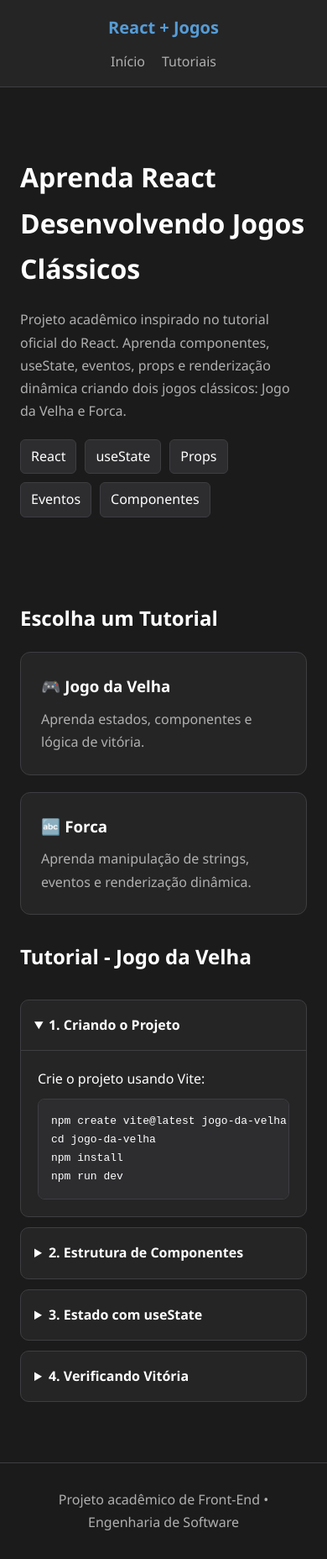
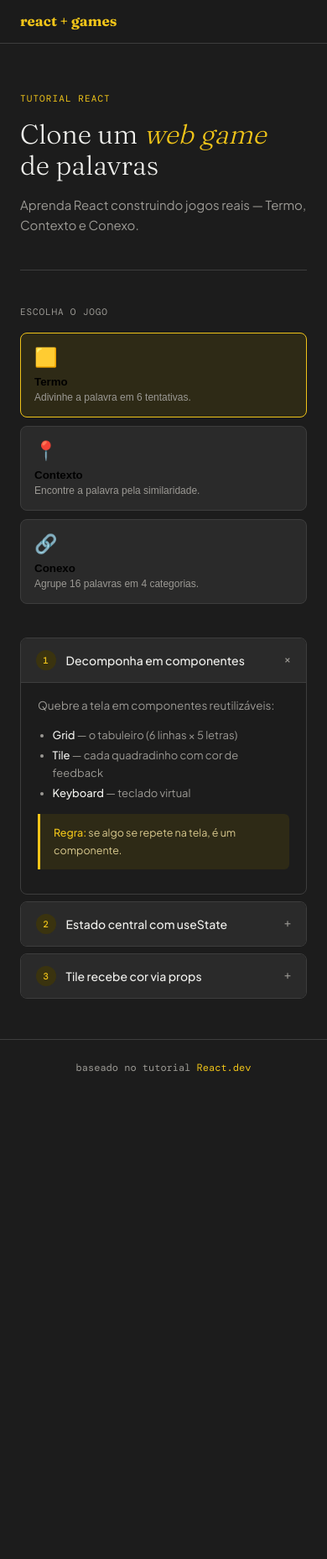
Before and after one commit to eduuusantana/Front_End2026, a plain HTML site: page Atividade Jogo/index.html in a window 390 px wide. Shown: the whole page at 84% size. After the commit the page ends 1306 px from the top, so only its background shows below. Drawn offline with nearby package versions, Linux system fonts and the light colour scheme.

Commit message:
Update index.html

```diff
--- a/Atividade Jogo/index.html
+++ b/Atividade Jogo/index.html
@@ -3,345 +3,318 @@
 <head>
 <meta charset="UTF-8">
 <meta name="viewport" content="width=device-width, initial-scale=1.0">
-<title>Aprenda React Criando Jogos Clássicos</title>
+<title>Clone um Web Game de Palavras com React</title>
+<link rel="preconnect" href="https://fonts.googleapis.com">
+<link href="https://fonts.googleapis.com/css2?family=Fraunces:opsz,wght@9..144,300;9..144,700&family=DM+Mono:wght@400;500&family=Plus+Jakarta+Sans:wght@400;500;600&display=swap" rel="stylesheet">
+<style>
+  *, *::before, *::after { box-sizing: border-box; margin: 0; padding: 0; }
 
-<style>
-*{
-    margin:0;
-    padding:0;
-    box-sizing:border-box;
+  :root {
+    --bg:      #1c1c1c;
+    --surface: #2a2a2a;
+    --border:  #3d3d3d;
+    --text:    #f0f0ed;
+    --muted:   #9b9994;
+    --accent:  #f0c419;
+    --mono:    'DM Mono', monospace;
+    --serif:   'Fraunces', serif;
+    --sans:    'Plus Jakarta Sans', sans-serif;
   }
 
-:root{
-    --bg:#1b1b1b;
-    --surface:#252526;
-    --surface2:#2d2d30;
-    --border:#3e3e42;
-    --text:#ffffff;
-    --muted:#b0b0b0;
-    --accent:#569cd6;
-    --success:#6a9955;
-    --warning:#d7ba7d;
+  body {
+    background: var(--bg);
+    color: var(--text);
+    font-family: var(--sans);
+    font-size: 15px;
+    line-height: 1.65;
   }
 
-body{
-    font-family:"Segoe UI",Tahoma,Geneva,Verdana,sans-serif;
-    background:var(--bg);
-    color:var(--text);
-    line-height:1.7;
+  /* NAV */
+  nav {
+    position: sticky; top: 0; z-index: 10;
+    background: rgba(28,28,28,.95);
+    border-bottom: 1px solid var(--border);
+    padding: 0 1.5rem;
+    display: flex; align-items: center; gap: 1.5rem;
+    height: 52px;
   }
+  .nav-logo {
+    font-family: var(--serif); font-size: 17px;
+    color: var(--accent); font-weight: 700; text-decoration: none;
+  }
+  .nav-links { display: flex; gap: 1.25rem; margin-left: auto; }
+  .nav-links a { font-size: 13px; color: var(--muted); text-decoration: none; }
+  .nav-links a:hover { color: var(--text); }
 
-nav{
-    position:sticky;
-    top:0;
-    background:var(--surface);
-    border-bottom:1px solid var(--border);
-    padding:16px 40px;
-    display:flex;
-    justify-content:space-between;
-    align-items:center;
+  /* HERO */
+  .hero { max-width: 760px; margin: 0 auto; padding: 3.5rem 1.5rem 2.5rem; }
+  .hero-eyebrow {
+    font-family: var(--mono); font-size: 11px; letter-spacing: .1em;
+    color: var(--accent); text-transform: uppercase; margin-bottom: 1rem;
   }
+  .hero h1 {
+    font-family: var(--serif); font-size: clamp(2rem, 5vw, 2.8rem);
+    font-weight: 300; line-height: 1.15; margin-bottom: 1rem;
+  }
+  .hero h1 em { font-style: italic; color: var(--accent); }
+  .hero-lead { color: var(--muted); max-width: 480px; }
 
-.logo{
-    color:var(--accent);
-    font-weight:700;
-    font-size:20px;
+  hr.divider { border: none; border-top: 1px solid var(--border); margin: 0 1.5rem; }
+
+  /* GAME SELECTOR */
+  .section { max-width: 760px; margin: 0 auto; padding: 2.5rem 1.5rem; }
+  .section-label {
+    font-family: var(--mono); font-size: 11px; color: var(--muted);
+    letter-spacing: .08em; text-transform: uppercase; margin-bottom: 1rem;
   }
+  .game-grid { display: grid; grid-template-columns: repeat(3,1fr); gap: 10px; margin-bottom: 2.5rem; }
+  .game-card {
+    background: var(--surface); border: 1px solid var(--border);
+    border-radius: 8px; padding: 1rem; text-align: left; cursor: pointer;
+  }
+  .game-card:hover { border-color: var(--muted); }
+  .game-card.active { border-color: var(--accent); background: #2e2a16; }
+  .game-icon { font-size: 22px; margin-bottom: .5rem; }
+  .game-name { font-weight: 600; margin-bottom: .25rem; }
+  .game-desc { font-size: 12px; color: var(--muted); }
 
-nav ul{
-    display:flex;
-    gap:20px;
-    list-style:none;
+  /* STEPS */
+  .step { border: 1px solid var(--border); border-radius: 8px; overflow: hidden; margin-bottom: 8px; }
+  .step-header {
+    display: flex; align-items: center; gap: 12px;
+    padding: .85rem 1.1rem; cursor: pointer; background: var(--surface);
+    list-style: none;
   }
+  .step-header:hover { background: #303030; }
+  .step-num {
+    width: 24px; height: 24px; border-radius: 50%; flex-shrink: 0;
+    display: flex; align-items: center; justify-content: center;
+    font-family: var(--mono); font-size: 11px; font-weight: 500;
+    background: #3a330f; color: var(--accent);
+  }
+  .step-title { font-size: 14px; font-weight: 500; flex: 1; }
+  .step-toggle { font-family: var(--mono); color: var(--muted); transition: transform .2s; }
+  details[open] .step-toggle { transform: rotate(45deg); }
+  .step-body { padding: 1rem 1.25rem 1.25rem; border-top: 1px solid var(--border); }
+  .step-body p { font-size: 13.5px; color: var(--muted); margin-bottom: .85rem; }
+  .step-body ul { margin: 0 0 .85rem 1.1rem; }
+  .step-body li { font-size: 13px; color: var(--muted); margin-bottom: .15rem; }
+  .step-body strong { color: var(--text); font-weight: 500; }
 
-nav a{
-    text-decoration:none;
-    color:var(--muted);
+  /* CODE */
+  pre {
+    background: #232323; border: 1px solid var(--border);
+    border-radius: 6px; padding: 1rem; overflow-x: auto; margin: .6rem 0;
+    font-family: var(--mono); font-size: 12.5px; line-height: 1.7; color: var(--text);
   }
+  .kw { color: var(--accent); }
+  .str { color: #d8d3c0; }
+  .cm  { color: #6b6b6b; font-style: italic; }
 
-nav a:hover{
-    color:white;
+  .tip {
+    background: #2e2a16; border-left: 3px solid var(--accent);
+    border-radius: 0 6px 6px 0; padding: .75rem 1rem; margin: .6rem 0;
   }
+  .tip p { color: #d9c98e !important; font-size: 12.5px !important; margin: 0 !important; }
+  .tip strong { color: var(--accent) !important; }
 
-.hero{
-    max-width:1000px;
-    margin:auto;
-    padding:80px 24px;
+  .game-content { display: none; }
+  .game-content.active { display: block; }
+
+  footer {
+    border-top: 1px solid var(--border); padding: 1.5rem; text-align: center;
+    font-family: var(--mono); font-size: 12px; color: var(--muted);
   }
+  footer a { color: var(--accent); text-decoration: none; }
 
-.hero h1{
-    font-size:3rem;
-    margin-bottom:20px;
-}
-
-.hero p{
-    color:var(--muted);
-    max-width:700px;
-}
-
-.badges{
-    margin-top:20px;
-    display:flex;
-    flex-wrap:wrap;
-    gap:10px;
-}
-
-.badge{
-    background:var(--surface2);
-    border:1px solid var(--border);
-    padding:6px 12px;
-    border-radius:6px;
-}
-
-.section{
-    max-width:1000px;
-    margin:auto;
-    padding:20px 24px 60px;
-}
-
-.games{
-    display:grid;
-    grid-template-columns:repeat(auto-fit,minmax(280px,1fr));
-    gap:20px;
-}
-
-.card{
-    background:var(--surface);
-    border:1px solid var(--border);
-    border-radius:12px;
-    padding:24px;
-    cursor:pointer;
-}
-
-.card:hover{
-    border-color:var(--accent);
-}
-
-.card h3{
-    margin-bottom:10px;
-}
-
-.card p{
-    color:var(--muted);
-}
-
-.content{
-    display:none;
-    margin-top:30px;
-}
-
-.content.active{
-    display:block;
-}
-
-details{
-    margin-bottom:12px;
-    background:var(--surface);
-    border:1px solid var(--border);
-    border-radius:10px;
-    overflow:hidden;
-}
-
-summary{
-    padding:16px;
-    cursor:pointer;
-    font-weight:600;
-}
-
-.details-body{
-    padding:20px;
-    border-top:1px solid var(--border);
-}
-
-pre{
-    background:var(--surface2);
-    border:1px solid var(--border);
-    padding:15px;
-    border-radius:8px;
-    overflow:auto;
-    margin-top:10px;
-}
-
-footer{
-    text-align:center;
-    padding:30px;
-    border-top:1px solid var(--border);
-    color:var(--muted);
-}
-
-@media(max-width:700px){
-    .hero h1{
-        font-size:2rem;
-    }
-
-    nav{
-        flex-direction:column;
-        gap:10px;
-    }
+  @media (max-width: 600px) {
+    .game-grid { grid-template-columns: 1fr; }
+    .nav-links { display: none; }
   }
 </style>
 </head>
-
 <body>
 
 <nav>
-    <div class="logo">React + Jogos</div>
-
-    <ul>
-        <li><a href="#inicio">Início</a></li>
-        <li><a href="#tutorial">Tutoriais</a></li>
-    </ul>
+  <a class="nav-logo" href="#">react + games</a>
+  <div class="nav-links">
+    <a href="#">Termo</a>
+    <a href="#">Contexto</a>
+    <a href="#">Conexo</a>
+  </div>
 </nav>
 
-<section class="hero" id="inicio">
-    <h1>Aprenda React Desenvolvendo Jogos Clássicos</h1>
-
-    <p>
-        Projeto acadêmico inspirado no tutorial oficial do React.
-        Aprenda componentes, useState, eventos, props e renderização
-        dinâmica criando dois jogos clássicos: Jogo da Velha e Forca.
-    </p>
-
-    <div class="badges">
-        <span class="badge">React</span>
-        <span class="badge">useState</span>
-        <span class="badge">Props</span>
-        <span class="badge">Eventos</span>
-        <span class="badge">Componentes</span>
-    </div>
+<section class="hero">
+  <p class="hero-eyebrow">tutorial react</p>
+  <h1>Clone um <em>web game</em><br>de palavras</h1>
+  <p class="hero-lead">Aprenda React construindo jogos reais — Termo, Contexto e Conexo.</p>
 </section>
 
-<section class="section" id="tutorial">
+<hr class="divider">
 
-<h2 style="margin-bottom:20px">Escolha um Tutorial</h2>
+<section class="section">
+  <p class="section-label">escolha o jogo</p>
 
-<div class="games">
-
-<div class="card" onclick="showTutorial('velha')">
-    <h3>🎮 Jogo da Velha</h3>
-    <p>Aprenda estados, componentes e lógica de vitória.</p>
+  <div class="game-grid">
+    <button class="game-card active" onclick="selectGame('termo')">
+      <div class="game-icon">🟨</div>
+      <div class="game-name">Termo</div>
+      <div class="game-desc">Adivinhe a palavra em 6 tentativas.</div>
+    </button>
+    <button class="game-card" onclick="selectGame('contexto')">
+      <div class="game-icon">📍</div>
+      <div class="game-name">Contexto</div>
+      <div class="game-desc">Encontre a palavra pela similaridade.</div>
+    </button>
+    <button class="game-card" onclick="selectGame('conexo')">
+      <div class="game-icon">🔗</div>
+      <div class="game-name">Conexo</div>
+      <div class="game-desc">Agrupe 16 palavras em 4 categorias.</div>
+    </button>
   </div>
 
-<div class="card" onclick="showTutorial('forca')">
-    <h3>🔤 Forca</h3>
-    <p>Aprenda manipulação de strings, eventos e renderização dinâmica.</p>
-</div>
+  <!-- TERMO -->
+  <div id="content-termo" class="game-content active">
+    <div class="step-list">
 
-</div>
-
-<div id="velha" class="content active">
-
-<h2 style="margin:30px 0">Tutorial - Jogo da Velha</h2>
-
-<details open>
-<summary>1. Criando o Projeto</summary>
-<div class="details-body">
-<p>Crie o projeto usando Vite:</p>
-<pre>npm create vite@latest jogo-da-velha -- --template react
-cd jogo-da-velha
-npm install
-npm run dev</pre>
+      <details class="step" open>
+        <summary class="step-header">
+          <div class="step-num">1</div>
+          <span class="step-title">Decomponha em componentes</span>
+          <span class="step-toggle">+</span>
+        </summary>
+        <div class="step-body">
+          <p>Quebre a tela em componentes reutilizáveis:</p>
+          <ul>
+            <li><strong>Grid</strong> — o tabuleiro (6 linhas × 5 letras)</li>
+            <li><strong>Tile</strong> — cada quadradinho com cor de feedback</li>
+            <li><strong>Keyboard</strong> — teclado virtual</li>
+          </ul>
+          <div class="tip"><p><strong>Regra:</strong> se algo se repete na tela, é um componente.</p></div>
         </div>
       </details>
 
-<details>
-<summary>2. Estrutura de Componentes</summary>
-<div class="details-body">
-<ul>
-<li>App.jsx</li>
-<li>Board.jsx</li>
-<li>Square.jsx</li>
-</ul>
+      <details class="step">
+        <summary class="step-header">
+          <div class="step-num">2</div>
+          <span class="step-title">Estado central com useState</span>
+          <span class="step-toggle">+</span>
+        </summary>
+        <div class="step-body">
+          <p>Toda a lógica do jogo fica num custom hook:</p>
+          <pre><code><span class="kw">const</span> [guesses, setGuesses] = useState([])
+<span class="kw">const</span> [current, setCurrent] = useState(<span class="str">''</span>)
+
+<span class="kw">function</span> submitGuess() {
+  <span class="kw">if</span> (current.length !== 5) <span class="kw">return</span>
+  setGuesses([...guesses, current])
+  setCurrent(<span class="str">''</span>)
+}</code></pre>
         </div>
       </details>
 
-<details>
-<summary>3. Estado com useState</summary>
-<div class="details-body">
-<pre>const [squares, setSquares] = useState(Array(9).fill(null));</pre>
-</div>
-</details>
-
-<details>
-<summary>4. Verificando Vitória</summary>
-<div class="details-body">
-<pre>const lines = [
-[0,1,2],
-[3,4,5],
-[6,7,8],
-[0,3,6],
-[1,4,7],
-[2,5,8],
-[0,4,8],
-[2,4,6]
-];</pre>
+      <details class="step">
+        <summary class="step-header">
+          <div class="step-num">3</div>
+          <span class="step-title">Tile recebe cor via props</span>
+          <span class="step-toggle">+</span>
+        </summary>
+        <div class="step-body">
+          <p>O Tile é puro — só exibe o que recebe:</p>
+          <pre><code><span class="kw">function</span> Tile({ letter, status }) {
+  <span class="kw">return</span> &lt;div className={<span class="str">`tile tile--${status}`</span>}&gt;{letter}&lt;/div&gt;
+}</code></pre>
         </div>
       </details>
 
     </div>
+  </div>
 
-<div id="forca" class="content">
+  <!-- CONTEXTO -->
+  <div id="content-contexto" class="game-content">
+    <div class="step-list">
 
-<h2 style="margin:30px 0">Tutorial - Forca</h2>
-
-<details open>
-<summary>1. Estrutura Inicial</summary>
-<div class="details-body">
-<p>Defina uma palavra secreta e um estado para letras digitadas.</p>
+      <details class="step" open>
+        <summary class="step-header">
+          <div class="step-num">1</div>
+          <span class="step-title">Sem limite de tentativas</span>
+          <span class="step-toggle">+</span>
+        </summary>
+        <div class="step-body">
+          <p>O jogador digita palavras e recebe uma distância semântica — quanto menor, mais perto da resposta. As tentativas ficam ordenadas por proximidade.</p>
         </div>
       </details>
 
-<details>
-<summary>2. Estado das Letras</summary>
-<div class="details-body">
-<pre>const [guesses, setGuesses] = useState([]);</pre>
+      <details class="step">
+        <summary class="step-header">
+          <div class="step-num">2</div>
+          <span class="step-title">Buscar a distância com fetch</span>
+          <span class="step-toggle">+</span>
+        </summary>
+        <div class="step-body">
+          <pre><code><span class="kw">async function</span> handleGuess() {
+  <span class="kw">const</span> res = <span class="kw">await</span> fetch(<span class="str">`/api/tip/${input}`</span>)
+  <span class="kw">const</span> data = <span class="kw">await</span> res.json()
+  setGuesses(g => [...g, data].sort((a,b) => a.distance - b.distance))
+}</code></pre>
         </div>
       </details>
 
-<details>
-<summary>3. Captura do Teclado</summary>
-<div class="details-body">
-<pre>useEffect(() => {
-window.addEventListener('keydown', handleKey);
-return () => window.removeEventListener('keydown', handleKey);
-}, []);</pre>
+    </div>
+  </div>
+
+  <!-- CONEXO -->
+  <div id="content-conexo" class="game-content">
+    <div class="step-list">
+
+      <details class="step" open>
+        <summary class="step-header">
+          <div class="step-num">1</div>
+          <span class="step-title">Estado complexo → useReducer</span>
+          <span class="step-toggle">+</span>
+        </summary>
+        <div class="step-body">
+          <p>16 palavras formam 4 grupos secretos. O jogador seleciona 4 por vez. Quando várias partes do estado mudam juntas, useReducer organiza melhor que vários useState.</p>
+          <div class="tip"><p><strong>Regra:</strong> ação única, várias mudanças de estado → useReducer.</p></div>
         </div>
       </details>
 
-<details>
-<summary>4. Mostrar Palavra</summary>
-<div class="details-body">
-<pre>word.split('').map(letter =>
-guesses.includes(letter) ? letter : '_'
-)</pre>
+      <details class="step">
+        <summary class="step-header">
+          <div class="step-num">2</div>
+          <span class="step-title">Verificando o grupo no reducer</span>
+          <span class="step-toggle">+</span>
+        </summary>
+        <div class="step-body">
+          <pre><code><span class="kw">function</span> handleSubmit(state) {
+  <span class="kw">const</span> ids = state.selected.map(w => w.groupId)
+  <span class="kw">const</span> acertou = ids.every(id => id === ids[0])
+  <span class="kw">return</span> acertou
+    ? { ...state, solved: [...state.solved, ids[0]], selected: [] }
+    : { ...state, mistakes: state.mistakes + 1, selected: [] }
+}</code></pre>
         </div>
       </details>
 
-<details>
-<summary>5. Condição de Vitória</summary>
-<div class="details-body">
-<pre>const won = word
-.split('')
-.every(letter => guesses.includes(letter));</pre>
     </div>
-</details>
-
   </div>
 
 </section>
 
 <footer>
-Projeto acadêmico de Front-End • Engenharia de Software
+  baseado no tutorial <a href="https://react.dev/learn/tutorial-tic-tac-toe" target="_blank">React.dev</a>
 </footer>
 
 <script>
-function showTutorial(id){
-
-document.querySelectorAll('.content')
-.forEach(el => el.classList.remove('active'));
-
-document.getElementById(id)
-.classList.add('active');
+  function selectGame(game) {
+    var games = ['termo', 'contexto', 'conexo'];
+    document.querySelectorAll('.game-card').forEach(function (card, i) {
+      card.classList.toggle('active', games[i] === game);
+    });
+    document.querySelectorAll('.game-content').forEach(function (el) {
+      el.classList.remove('active');
+    });
+    document.getElementById('content-' + game).classList.add('active');
   }
 </script>
 
```
Lines whose indentation alone changed are shown as unchanged.
